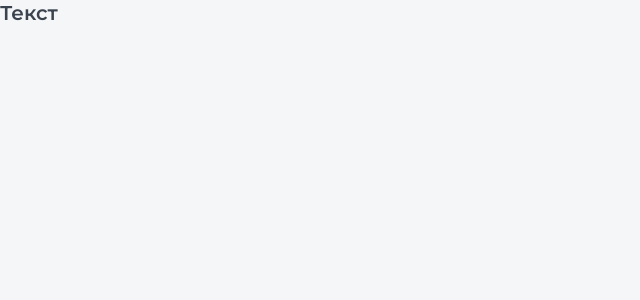
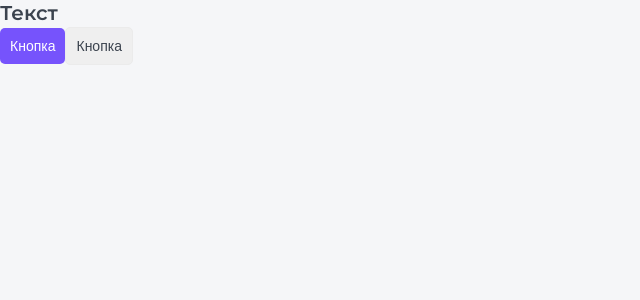
Before and after one commit to NestleCup/MyOwl, a Next.js app: page / in a window 1280 px wide. Shown: the top 300 px of the page, without its empty margins (0-640 px from the left). Built offline with nearby package versions, Linux system fonts and the light colour scheme.

Commit message:
adding classnames and buttons

```diff
--- /dev/null
+++ b/components/Button/Button.module.css
@@ -0,0 +1,32 @@
+.button {
+  display: inline-block;
+  box-sizing: border-box;
+  padding: 10px;
+  cursor: pointer;
+  text-align: center;
+  border: none;
+  border-radius: 5px;
+  font-size: 14px;
+  transition: all 0.4s;
+}
+
+.primary {
+  color: var(--white);
+  background-color: var(--primary);
+}
+
+.primary:hover {
+  color: var(--white);
+  background-color: var(--primary-hover);
+}
+
+.ghost {
+  color: var(--black);
+  background-color: none;
+  border: 1px solid var(--gray-light);
+}
+
+.ghost:hover {
+  color: var(--white);
+  background-color: var(--primary-hover);
+}
--- /dev/null
+++ b/components/Button/Button.props.ts
@@ -0,0 +1,6 @@
+import { ReactNode } from 'react';
+
+export interface ButtonProps {
+  children: ReactNode;
+  appearance: 'primary' | 'ghost';
+}
--- /dev/null
+++ b/components/Button/Button.tsx
@@ -0,0 +1,19 @@
+import React from 'react';
+import { ButtonProps } from './Button.props';
+import styles from './Button.module.css';
+import cn from 'classnames';
+
+const Button = ({ appearance, children }: ButtonProps): JSX.Element => {
+  return (
+    <button
+      className={cn(styles.button, {
+        [styles.primary]: appearance == 'primary',
+        [styles.ghost]: appearance == 'ghost',
+      })}
+    >
+      {children}
+    </button>
+  );
+};
+
+export default Button;
--- a/components/index.ts
+++ b/components/index.ts
@@ -1 +1,2 @@
 export * from './Htag/Htag';
+export * from './Button/Button';
--- a/package.json
+++ b/package.json
@@ -11,6 +11,7 @@
     "stylelint": "stylelint \"**/*.css\" --fix"
   },
   "dependencies": {
+    "classnames": "^2.5.1",
     "cross-env": "^7.0.3",
     "next": "14.2.4",
     "react": "^18",
--- a/pages/index.tsx
+++ b/pages/index.tsx
@@ -1,9 +1,12 @@
+import Button from '@/components/Button/Button';
 import { Htag } from '@/components/Htag/Htag';
 
 export default function Home(): JSX.Element {
   return (
     <>
       <Htag tag="h3">Текст</Htag>
+      <Button appearance="primary">Кнопка</Button>
+      <Button appearance="ghost">Кнопка</Button>
     </>
   );
 }
--- a/styles/globals.css
+++ b/styles/globals.css
@@ -18,8 +18,10 @@
 
 :root {
   --black: #3b434e;
+  --gray-light: #ebebeb;
   --white: white;
   --primary: #7653fc;
+  --primary-hover: #604ea8;
   --red: #fc836d;
   --green: #1dc37e;
   --green-light: #c8f8e4;
```
Also changed, not shown: 1 other file (tests, documents, lock files or other folders).
